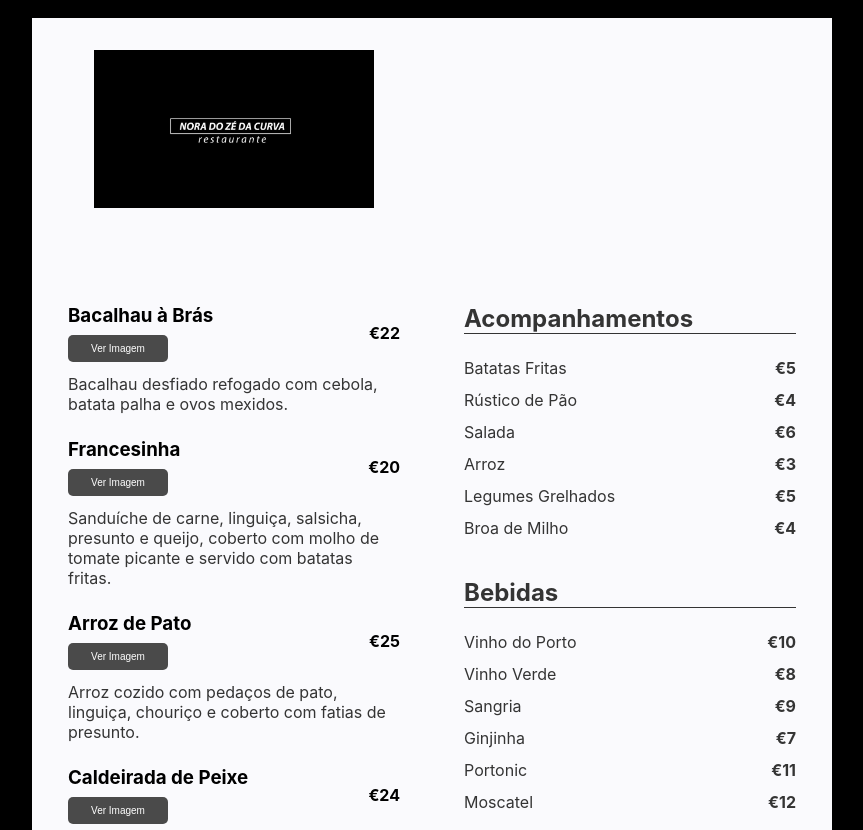
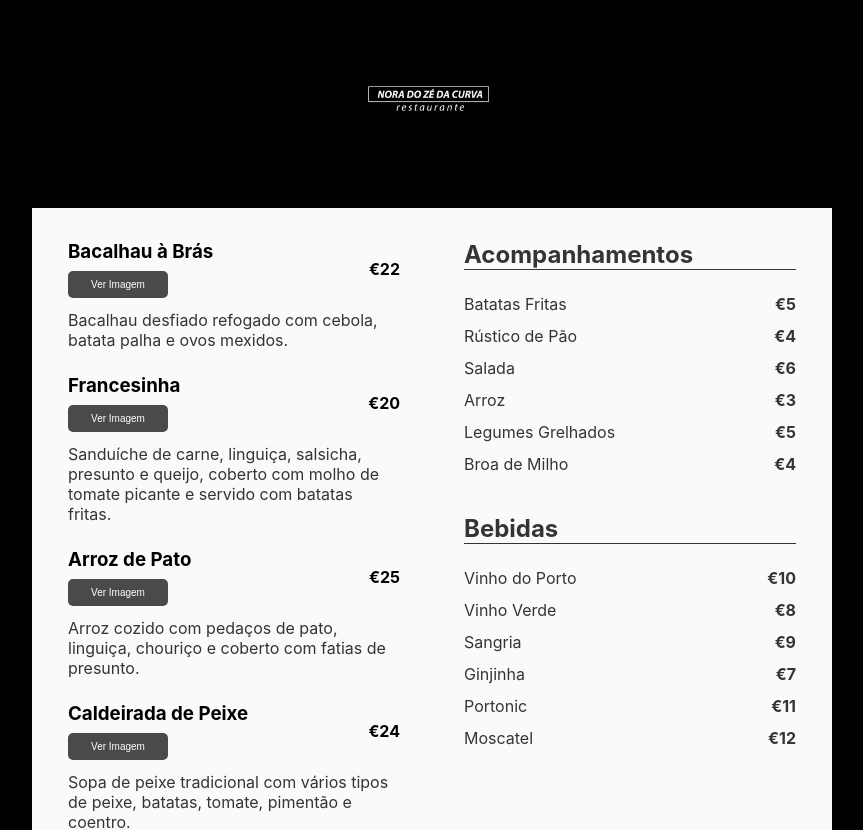
Before and after one commit to rodolphoreis/menu_digital, a React (Vite) app: page / in a window 1280 px wide. Shown: the top 830 px of the page, without its empty margins (208-1071 px from the left). Built offline with nearby package versions, Linux system fonts and the light colour scheme.

Commit message:
chore: refactor

```diff
--- a/src/App.jsx
+++ b/src/App.jsx
@@ -10,8 +10,8 @@ import "./styles.css";
 export default function App() {
   return (
     <Provider>
+      <Logo />
       <div className="menu">
-        <Logo />
         <Mains meals={pratos} />
         <aside className="aside">
           <Extras type="Acompanhamentos" items={acompanhamentos} />
```
